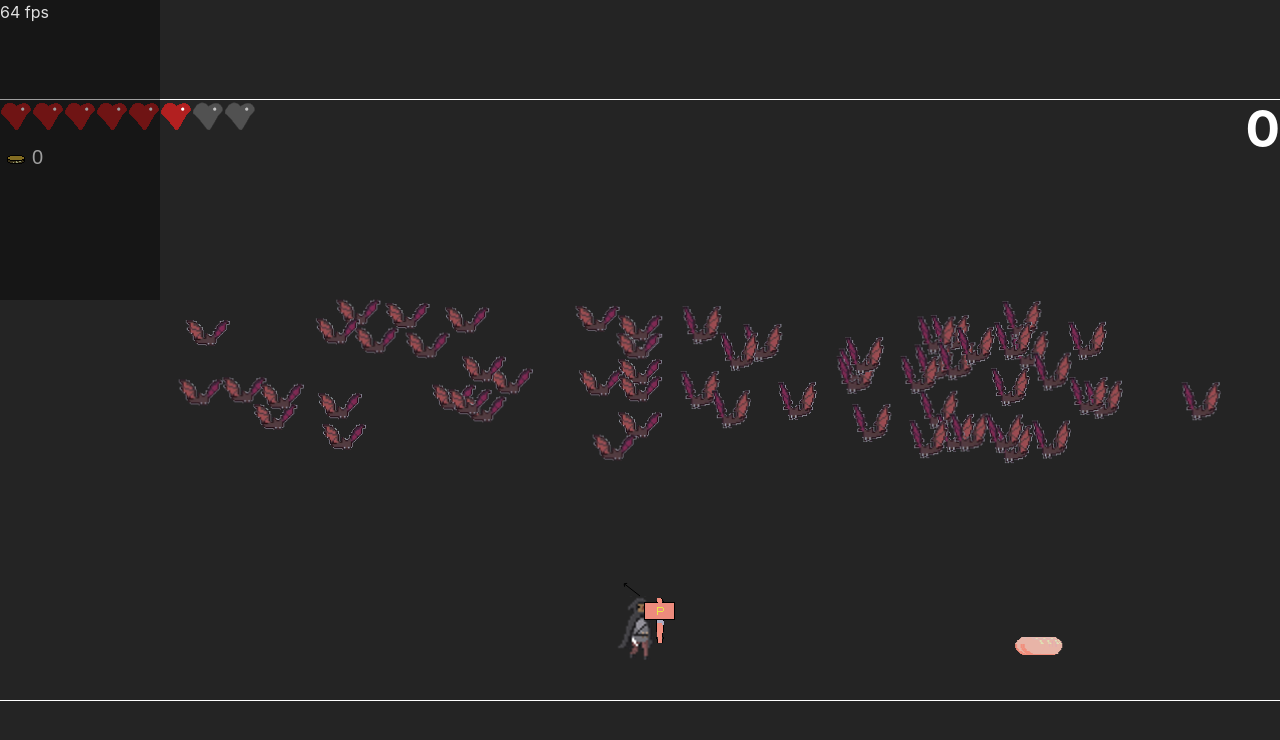
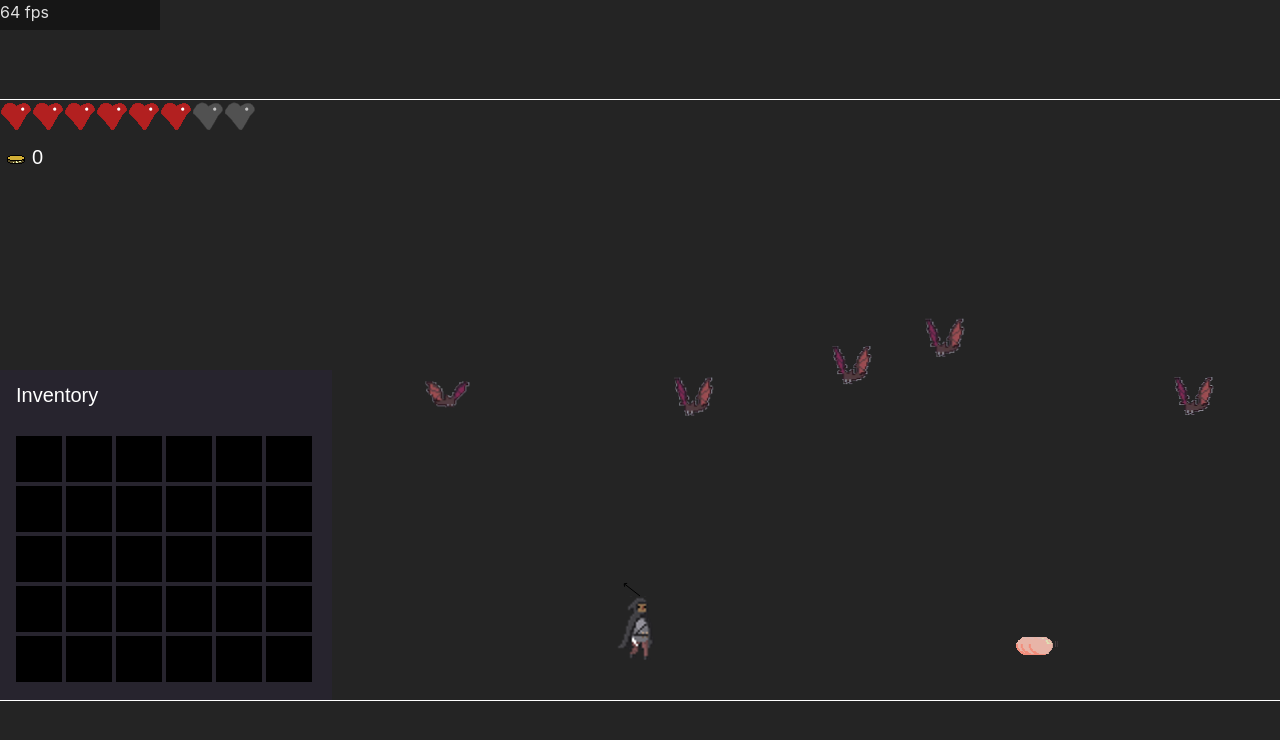
Before and after one commit to Tom-Po/js-sidescroller, a website built with Vite: page index.html in a window 1280 px wide. Built offline with nearby package versions, Linux system fonts and the light colour scheme.

Commit message:
inventory and item managment

```diff
--- a/entity/Bat.js
+++ b/entity/Bat.js
@@ -26,12 +26,11 @@ export default class Bat extends Enemy {
     this.attackRange = 100;
   }
 
-  die() {
-    this.alive = false;
-  }
+  update() {
+    if (this.game.debug) {
+      this.sprite.showBox = true;
+    }
 
-  update() {
-    this.sprite.showBox = this.game.debug;
     if (this.game.state === 'paused' || this.game.state === 'death') return;
     this.velocity += this.game.score / this.game.entityManager.enemies.length / 100;
     if (this.sprite.x < this.player.sprite.x) {
--- a/entity/Player.js
+++ b/entity/Player.js
@@ -1,5 +1,6 @@
 import PlayerSprites from '../player.json';
 import { checkRectangleCollision } from '../utils';
+import Inventory from '../world/inventory';
 import AnimatedSprite from './animated-sprite';
 import Spell from './spell';
 import Weapon from './weapon';
@@ -22,10 +23,12 @@ class Player {
     this.sprite.flippedImage = new Image();
     this.sprite.flippedImage.src = PlayerSprites.rogue.reverseImage;
 
-    this.baseHp = 6;
-    this.maxHp = 6;
-    this.baseArmor = 2;
-    this.moveSpeed = 0.3;
+    this.stats = {
+      baseHp: 6,
+      maxHp: 6,
+      baseArmor: 2,
+      moveSpeed: 0.3,
+    };
 
     this.isJumping = false;
     this.jumpVelocity = 1;
@@ -37,7 +40,10 @@ class Player {
     this.speed = 0;
     this.vy = 0;
     this.weight = 1;
+
     this.gold = 0;
+
+    this.inventory = new Inventory(game);
   }
 
   die() {
@@ -47,12 +53,12 @@ class Player {
   }
 
   getHit() {
-    if (this.baseArmor > 0) {
-      this.baseArmor--;
+    if (this.stats.baseArmor > 0) {
+      this.stats.baseArmor--;
       return;
     }
-    this.baseHp--;
-    if (this.baseHp === 0) {
+    this.stats.baseHp--;
+    if (this.stats.baseHp === 0) {
       this.die();
     }
   }
@@ -79,6 +85,9 @@ class Player {
 
   manageInput(input) {
     // Inputs
+    // Inventory
+    // this.game.showInventory = input.keys.indexOf('Tab') > -1;
+    this.game.showInventory = true;
     // Idle
     if (!input.keys.length && !this.sprite.currentAnimation === 'death') {
       this.sprite.setAnimation('idle');
@@ -95,11 +104,12 @@ class Player {
       this.speed = 0;
       this.game.gameSpeed = 0;
     }
-    if (input.keys.indexOf('Space') > -1 && this.onGround()) {
+    if (input.keys.indexOf('z') > -1 && this.onGround()) {
       this.vy -= 20;
     }
     if (input.keys.indexOf('Space') > -1) {
       this.weapon.sprite.isFreezed = false;
+      this.sprite.setAnimation('attack');
       for (let i = 0; i < this.game.entityManager.enemies.length; i++) {
         if (checkRectangleCollision(
           this.weapon.sprite,
@@ -111,14 +121,16 @@ class Player {
     } else {
       this.weapon.sprite.isFreezed = true;
       this.weapon.sprite.position = 0;
+      if (this.sprite.currentAnimation === 'attack' && this.sprite.position === 0) {
+        this.sprite.setAnimation('walk');
+      }
     }
 
     // Casting
-    if (input.keys.indexOf('e') > -1) {
-      this.spell.isCasting = true;
+    this.spell.isCasting = input.keys.indexOf('e') > -1;
+    if (this.spell.isCasting) {
       this.spell.spellDamageCheck(this.game.entityManager.enemies);
     } else {
-      this.spell.isCasting = false;
       this.spellCooldown--;
     }
   }
@@ -151,8 +163,15 @@ class Player {
     this.updatePosition();
 
     for (let i = 0; i < this.game.entityManager.worldItems.length; i++) {
-      if (checkRectangleCollision(this.sprite, this.game.entityManager.worldItems[i])) {
-        this.game.entityManager.worldItems[i].picked = true;
+      const currentItem = this.game.entityManager.worldItems[i];
+      if (checkRectangleCollision(this.sprite, currentItem)) {
+        currentItem.picked = true;
+        if (currentItem.inventory === true) {
+          this.inventory.addItem(currentItem);
+        }
+        if (currentItem.value) {
+          this.gold += currentItem.value;
+        }
       }
     }
     // Block animation on lastframe of death and trigger death screen
@@ -169,7 +188,8 @@ class Player {
     // this.projectile.draw(context);
     this.spell.draw(context);
     this.sprite.draw(context);
-    this.weapon.draw(context);
+    // this.weapon.draw(context);
+    this.inventory.draw(context);
   }
 }
 
--- a/entity/Slime.js
+++ b/entity/Slime.js
@@ -14,10 +14,6 @@ export default class Slime extends Enemy {
     this.sprite.y = 540 - 16;
     this.sprite.staggerFrames = 30;
     this.velocity = 1;
-  }
-
-  die() {
-    this.alive = false;
   }
 
   update() {
--- a/entity/enemy.js
+++ b/entity/enemy.js
@@ -21,6 +21,11 @@ export default class Enemy {
     this.attackRange = 200;
   }
 
+  die() {
+    this.alive = false;
+    this.sprite.showBox = true;
+  }
+
   attackPlayer() {
     this.alive = false;
     this.player.getHit();
--- a/entity/entity-manager.js
+++ b/entity/entity-manager.js
@@ -1,5 +1,6 @@
+import Items from '../items.json';
 import Bat from './bat';
-import Item from './item';
+import Item from './item/item';
 import Projectile from './projectile';
 import Slime from './slime';
 
@@ -9,21 +10,19 @@ const dollar = new Image();
 dollar.src = './sprites/item/dollar.png';
 
 // Stable FPS 120 upto 1K - 10K = 30fps
-const ENEMY_COUNT = 100;
+const ENEMY_COUNT = 10;
 const ENEMY_POP_RATE = 1000;
 const DROP_RATE = 20;
-
-const score = document.getElementById('score');
 
 function getRandomEnemy(game) {
   return Math.random() > 0.5 ? new Bat(game) : new Slime(game);
 }
 
 function getRandomLoot(position) {
-  const loot = Math.random() < 0.2
-    ? { img: dollar, value: 10 }
-    : { img: gold, value: 1 };
-  return new Item(loot.img, 1.5, position.x, position.y, loot.value);
+  const lootPool = Object.keys(Items);
+  const rng = Math.floor(Math.random() * lootPool.length) % lootPool.length;
+  const loot = Items[lootPool[rng]];
+  return new Item(loot, 1.5, position.x, position.y);
 }
 
 export default class EntityManager {
@@ -91,7 +90,6 @@ export default class EntityManager {
       enemy.update();
       if (!enemy.alive) {
         this.game.score++;
-        score.innerHTML = this.game.score;
         this.enemies.splice(idx, 1);
         if (Math.random() < DROP_RATE / 100) {
           const loot = getRandomLoot(enemy.sprite);
@@ -108,7 +106,6 @@ export default class EntityManager {
         this.worldItems[idx].y = this.game.height - 100;
       }
       if (item.picked === true) {
-        this.player.gold += item.value;
         this.worldItems.splice(idx, 1);
       }
     });
--- a/entity/input-handler.js
+++ b/entity/input-handler.js
@@ -11,6 +11,7 @@ export default class InputHandler {
       if (!this.keys.includes(value)) {
         this.keys.push(value);
       }
+      if (value === 'Tab') e.preventDefault();
     });
     window.addEventListener('keyup', (e) => {
       const value = e.code === 'Space' ? e.code : e.key;
--- /dev/null
+++ b/entity/item/item.js
@@ -0,0 +1,18 @@
+import Sprite from '../sprite';
+
+export default class Item extends Sprite {
+  constructor(item, scale, x, y) {
+    const img = new Image();
+    img.src = item.image;
+    super(img, scale, x, y);
+
+    this.value = item.value;
+    this.itemType = item.itemType;
+    this.inventory = item.inventory;
+  }
+
+  consume() {
+    console.log(this);
+    console.log('has been consummed');
+  }
+}
--- a/game.css
+++ b/game.css
@@ -190,7 +190,7 @@ transform: scale(0.5);
     top: 0;
     left: 0;
     transform: none;
-    height: 300px;
+    height: 30px;
     width: 10rem;
     transform: none;
     z-index: 8000;
--- a/game.js
+++ b/game.js
@@ -1,6 +1,6 @@
 import EntityManager from './entity/entity-manager';
 import InputHandler from './entity/input-handler';
-import Player from './entity/player.js';
+import Player from './entity/player';
 import HUD from './world/hud';
 import Parallax from './world/parallax';
 
@@ -28,7 +28,7 @@ export default class Game {
     this.HUD = new HUD(this);
     this.score = 0;
     this.state = 'playing';
-
+    this.showInventory = false;
     this.debug = false;
     this.logPerformances = true;
 
@@ -36,7 +36,6 @@ export default class Game {
   }
 
   restart() {
-    score.innerHTML = 0;
     this.player = new Player(this);
     this.parallax = new Parallax(this);
     this.entityManager = new EntityManager(this);
--- a/index.html
+++ b/index.html
@@ -13,7 +13,6 @@
 <body>
   <!-- <canvas id="canvas1"></canvas> -->
   <canvas id="canvas1"></canvas>
-  <h1 id="score">0</h1>
   <div class="gameOver" id="gameOver">
     <h1>Game Over</h1>
     <div class="container">
--- /dev/null
+++ b/items.json
@@ -0,0 +1,24 @@
+{
+    "healthPotion": {
+        "itemType": "health-potion",
+        "image": "/sprites/item/red-potion.png",
+        "inventory": true
+    },
+    "manaPotion": {
+        "itemType": "mana-potion",
+        "image": "/sprites/item/blue-potion.png",
+        "inventory": true
+    },
+    "gold": {
+        "itemType": "gold",
+        "image": "/sprites/item/gold.png",
+        "inventory": false,
+        "value": 1
+    },
+    "dollar": {
+        "itemType": "dollar",
+        "image": "/sprites/item/dollar.png",
+        "inventory": false,
+        "value": 10
+    }
+}
--- a/main.js
+++ b/main.js
@@ -14,10 +14,12 @@ import Game from './game';
 // POLO
 // ARBRE DE TALENT
 // URGENT
-// SINON PA PY
+// SINON PA PaY
+
+// SIMON
+// SKill tree voir POE
 
 // Théo
-
 // Ramasser la thune auto - arbre de talent
 
 const canvas = document.getElementById('canvas1');
--- a/world/gold.js
+++ /dev/null
@@ -1,20 +0,0 @@
-const gold = new Image();
-gold.src = '/sprites/item/gold.png';
-
-export default class GoldCount {
-  constructor(game) {
-    this.game = game;
-    this.gold = 0;
-  }
-
-  update() {
-    this.gold = this.game.player.gold;
-  }
-
-  draw(context) {
-    context.drawImage(gold, 0, 32, 32, 32);
-    context.font = '20px arial';
-    context.fillStyle = 'white';
-    context.fillText(this.gold, 32, 64);
-  }
-}
--- a/world/healthbar.js
+++ b/world/healthbar.js
@@ -14,11 +14,12 @@ export default class HealthBar {
 
   update() {
     this.heartContainers = [];
-    const maxLife = this.game.player.maxHp + this.game.player.baseArmor;
+    const { maxHp, baseHp, baseArmor } = this.game.player.stats;
+    const maxLife = maxHp + baseArmor;
     for (let i = 0; i < maxLife; i++) {
-      if (i < this.game.player.baseHp) {
+      if (i < baseHp) {
         this.heartContainers[i] = fullContainer;
-      } else if (i < this.game.player.maxHp) {
+      } else if (i < maxHp) {
         this.heartContainers[i] = emptyContainer;
       } else {
         this.heartContainers[i] = armorContainer;
--- a/world/hud.js
+++ b/world/hud.js
@@ -1,13 +1,13 @@
-import GoldCount from './gold';
 import HealthBar from './healthbar';
 
 const gameOver = document.getElementById('gameOver');
+const gold = new Image();
+gold.src = '/sprites/item/gold.png';
 
 export default class HUD {
   constructor(game) {
     this.game = game;
     this.healthBar = new HealthBar(game);
-    this.goldCount = new GoldCount(game);
   }
 
   update(input) {
@@ -31,8 +31,11 @@ export default class HUD {
 
   draw(context) {
     this.healthBar.update();
-    this.goldCount.update();
     this.healthBar.draw(context);
-    this.goldCount.draw(context);
+
+    context.drawImage(gold, 0, 32, 32, 32);
+    context.font = '20px arial';
+    context.fillStyle = 'white';
+    context.fillText(this.game.player.gold, 32, 64);
   }
 }
--- /dev/null
+++ b/world/inventory.js
@@ -0,0 +1,68 @@
+export default class Inventory {
+  constructor(game) {
+    this.game = game;
+    this.items = [];
+    this.height = 330;
+    this.width = 332;
+    this.x = 0;
+    this.y = this.game.height - this.height;
+  }
+
+  addItem(item, quantity = 1) {
+    const similarItem = this.items.findIndex((i) => i.itemType === item.itemType);
+    if (similarItem !== -1) {
+      this.items[similarItem].quantity += quantity;
+    } else {
+      this.items.push({
+        ...item,
+        quantity,
+      });
+    }
+  }
+
+  draw(context) {
+    // context.drawRect
+    if (!this.game.showInventory) return;
+    context.fillStyle = '#27242e';
+    context.fillRect(this.x, this.y, this.width, this.height);
+    context.font = '20px arial';
+    context.fillStyle = 'white';
+    context.fillText(
+      'Inventory',
+      this.x + 16,
+      this.y + 32,
+    );
+    let row = 0;
+    const padding = 16;
+    const cellSize = 50;
+    const tableSize = 30;
+
+    for (let i = 0; i < tableSize; i++) {
+      const col = i % 6;
+      if (col === 0) row++;
+      context.fillStyle = 'black';
+      context.fillRect(
+        this.x + padding + col * cellSize,
+        this.y + padding + row * cellSize,
+        cellSize - 4,
+        cellSize - 4,
+      );
+      if (this.items[i]) {
+        context.drawImage(
+          this.items[i].image,
+          this.x + padding + col * cellSize,
+          this.y + padding + row * cellSize - 2,
+          this.items[i].spriteWidth * this.items[i].scale,
+          this.items[i].spriteHeight * this.items[i].scale,
+        );
+        context.fillStyle = 'white';
+        context.font = '20px monospace bold';
+        context.fillText(
+          this.items[i].quantity,
+          this.x + padding + col * cellSize + 2,
+          this.y + padding + row * cellSize + cellSize - 10,
+        );
+      }
+    }
+  }
+}
```
Also changed, not shown: entity/Item.js (deleted, +0 -8 lines), entity/potion.js (added, +15 -0 lines), public/sprites/item/red-potion.png (added), 1 other file.
